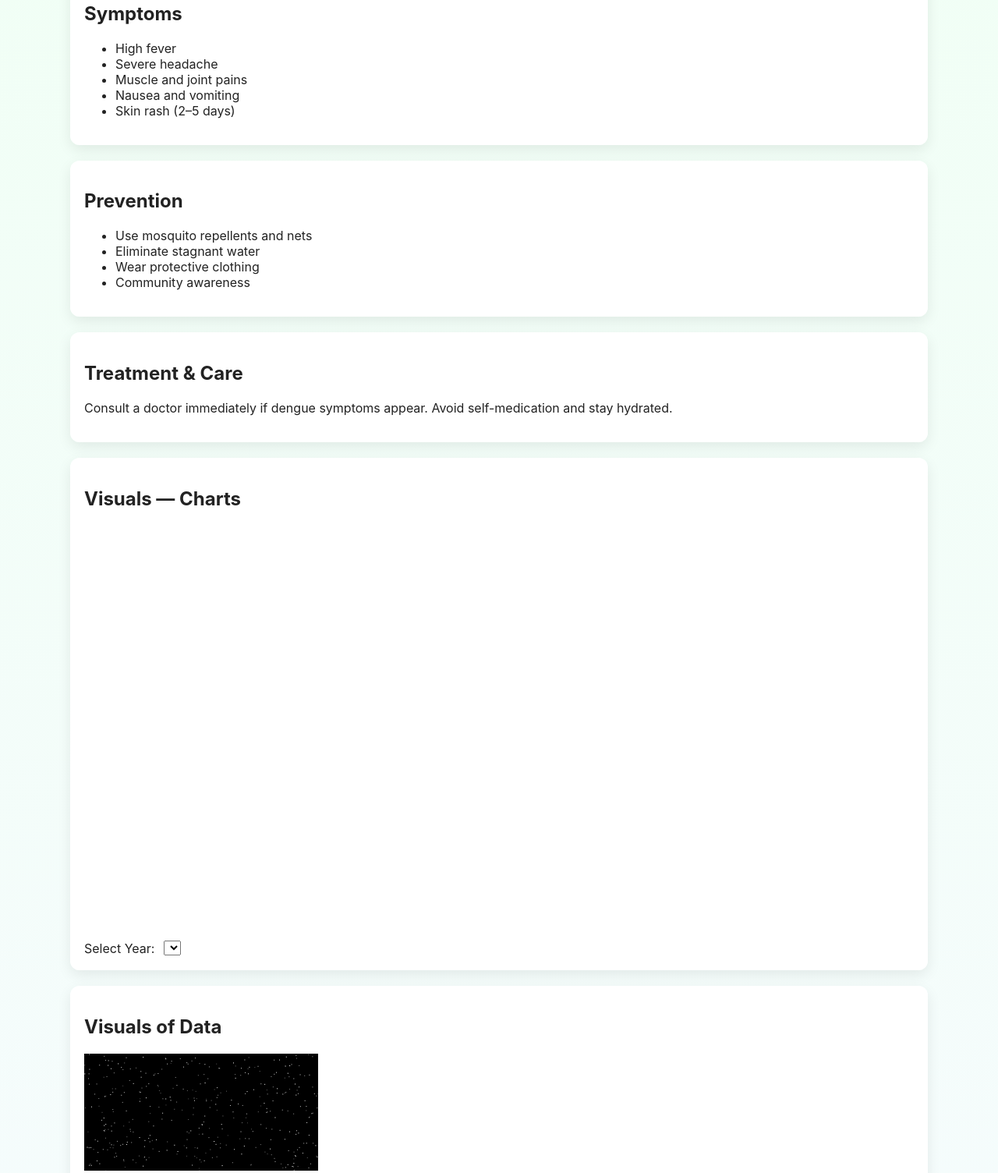
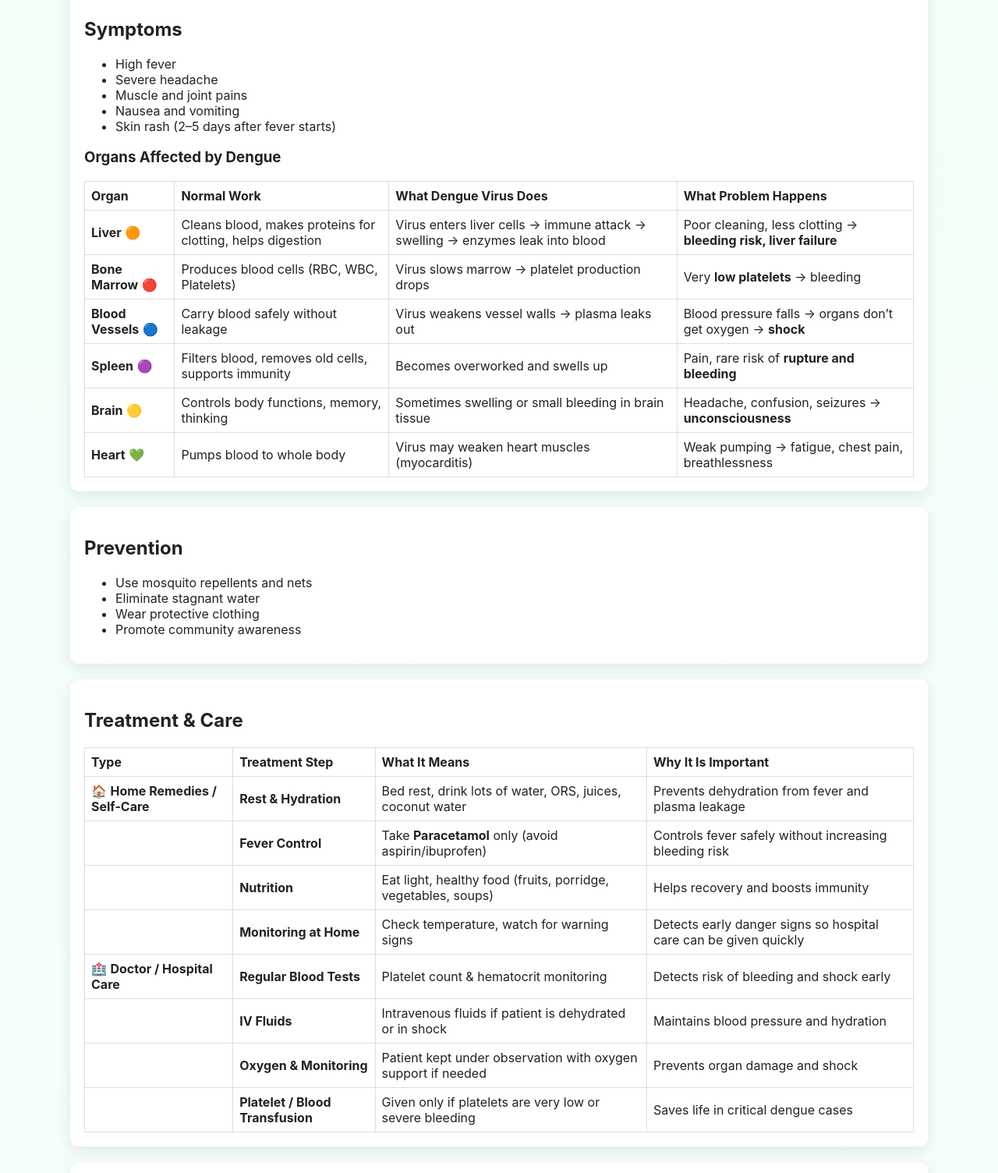
Before and after one commit to abhayjadhav1234567/dengue-awareness, a plain HTML site: page index.html in a window 1280 px wide. Shown: the part 389-1893 px from the top of the page at 78% size. Drawn offline with nearby package versions, Linux system fonts and the light colour scheme; a script that the page names is missing.

Commit message:
Update index.html

```diff
--- a/index.html
+++ b/index.html
@@ -30,13 +30,42 @@
 </header>
 
 <main>
-  <section id="definition" class="card"><h2>What is Dengue?</h2>
-    <p>Dengue is a mosquito-borne viral infection caused by the bite of the Aedes aegypti mosquito. Severe dengue can be life-threatening.</p>
+  <section id="definition" class="card">
+    <h2>What is Dengue?</h2>
+    <p>Dengue is a mosquito-borne viral infection caused by the bite of the <strong>Aedes aegypti</strong> mosquito. Severe dengue can be life-threatening and needs immediate medical care.</p>
   </section>
 
   <section id="symptoms" class="card">
     <h2>Symptoms</h2>
-    <ul><li>High fever</li><li>Severe headache</li><li>Muscle and joint pains</li><li>Nausea and vomiting</li><li>Skin rash (2–5 days)</li></ul>
+    <ul>
+      <li>High fever</li>
+      <li>Severe headache</li>
+      <li>Muscle and joint pains</li>
+      <li>Nausea and vomiting</li>
+      <li>Skin rash (2–5 days after fever starts)</li>
+    </ul>
+
+    <h3>Organs Affected by Dengue</h3>
+    <div class="table-wrap">
+      <table class="organs">
+        <thead>
+          <tr>
+            <th>Organ</th>
+            <th>Normal Work</th>
+            <th>What Dengue Virus Does</th>
+            <th>What Problem Happens</th>
+          </tr>
+        </thead>
+        <tbody>
+          <tr><td><strong>Liver</strong> 🟠</td><td>Cleans blood, makes proteins for clotting, helps digestion</td><td>Virus enters liver cells → immune attack → swelling → enzymes leak into blood</td><td>Poor cleaning, less clotting → <strong>bleeding risk, liver failure</strong></td></tr>
+          <tr><td><strong>Bone Marrow</strong> 🔴</td><td>Produces blood cells (RBC, WBC, Platelets)</td><td>Virus slows marrow → platelet production drops</td><td>Very <strong>low platelets</strong> → bleeding</td></tr>
+          <tr><td><strong>Blood Vessels</strong> 🔵</td><td>Carry blood safely without leakage</td><td>Virus weakens vessel walls → plasma leaks out</td><td>Blood pressure falls → organs don’t get oxygen → <strong>shock</strong></td></tr>
+          <tr><td><strong>Spleen</strong> 🟣</td><td>Filters blood, removes old cells, supports immunity</td><td>Becomes overworked and swells up</td><td>Pain, rare risk of <strong>rupture and bleeding</strong></td></tr>
+          <tr><td><strong>Brain</strong> 🟡</td><td>Controls body functions, memory, thinking</td><td>Sometimes swelling or small bleeding in brain tissue</td><td>Headache, confusion, seizures → <strong>unconsciousness</strong></td></tr>
+          <tr><td><strong>Heart</strong> 💚</td><td>Pumps blood to whole body</td><td>Virus may weaken heart muscles (myocarditis)</td><td>Weak pumping → fatigue, chest pain, breathlessness</td></tr>
+        </tbody>
+      </table>
+    </div>
   </section>
 
   <section id="prevention" class="card">
@@ -45,13 +74,34 @@
       <li>Use mosquito repellents and nets</li>
       <li>Eliminate stagnant water</li>
       <li>Wear protective clothing</li>
-      <li>Community awareness</li>
+      <li>Promote community awareness</li>
     </ul>
   </section>
 
   <section id="treatment" class="card">
     <h2>Treatment & Care</h2>
-    <p>Consult a doctor immediately if dengue symptoms appear. Avoid self-medication and stay hydrated.</p>
+    <div class="table-wrap">
+      <table class="treatment">
+        <thead>
+          <tr>
+            <th>Type</th>
+            <th>Treatment Step</th>
+            <th>What It Means</th>
+            <th>Why It Is Important</th>
+          </tr>
+        </thead>
+        <tbody>
+          <tr><td>🏠 <strong>Home Remedies / Self-Care</strong></td><td><strong>Rest & Hydration</strong></td><td>Bed rest, drink lots of water, ORS, juices, coconut water</td><td>Prevents dehydration from fever and plasma leakage</td></tr>
+          <tr><td></td><td><strong>Fever Control</strong></td><td>Take <strong>Paracetamol</strong> only (avoid aspirin/ibuprofen)</td><td>Controls fever safely without increasing bleeding risk</td></tr>
+          <tr><td></td><td><strong>Nutrition</strong></td><td>Eat light, healthy food (fruits, porridge, vegetables, soups)</td><td>Helps recovery and boosts immunity</td></tr>
+          <tr><td></td><td><strong>Monitoring at Home</strong></td><td>Check temperature, watch for warning signs</td><td>Detects early danger signs so hospital care can be given quickly</td></tr>
+          <tr><td>🏥 <strong>Doctor / Hospital Care</strong></td><td><strong>Regular Blood Tests</strong></td><td>Platelet count & hematocrit monitoring</td><td>Detects risk of bleeding and shock early</td></tr>
+          <tr><td></td><td><strong>IV Fluids</strong></td><td>Intravenous fluids if patient is dehydrated or in shock</td><td>Maintains blood pressure and hydration</td></tr>
+          <tr><td></td><td><strong>Oxygen & Monitoring</strong></td><td>Patient kept under observation with oxygen support if needed</td><td>Prevents organ damage and shock</td></tr>
+          <tr><td></td><td><strong>Platelet / Blood Transfusion</strong></td><td>Given only if platelets are very low or severe bleeding</td><td>Saves life in critical dengue cases</td></tr>
+        </tbody>
+      </table>
+    </div>
   </section>
 
   <section id="charts" class="card">
@@ -90,13 +140,13 @@ document.querySelectorAll('.nav button').forEach(btn=>{
   });
 });
 
-function animateMosquito(sel, speed, rx, ry, phase){
+function animateMosquito(sel,speed,rx,ry,phase){
   const el=document.querySelector(sel);
   let t=phase;
   (function step(){
     t+=speed;
     const x=rx*Math.cos(t),y=ry*Math.sin(2*t);
-    el.style.transform=`translate(${x}px,${y}px) rotate(${10*Math.sin(3*t)}deg)`;
+    el.style.transform=\`translate(\${x}px,\${y}px) rotate(\${10*Math.sin(3*t)}deg)\`;
     requestAnimationFrame(step);
   })();
 }
@@ -111,7 +161,7 @@ function drawStars(){
   ctx.fillStyle='black';ctx.fillRect(0,0,stars.width,stars.height);
   for(let i=0;i<400;i++){
     const x=Math.random()*stars.width,y=Math.random()*stars.height;
-    const a=Math.random();ctx.fillStyle=`rgba(255,255,255,${.3+.7*a})`;
+    const a=Math.random();ctx.fillStyle=\`rgba(255,255,255,\${.3+.7*a})\`;
     ctx.fillRect(x,y,1,1);
   }
 }
@@ -129,8 +179,7 @@ fetch('india_states_full.json').then(r=>r.json()).then(g=>{
     const st=f.properties.name;
     const data=dengueDataAllStates[st]['2025'];
     const color=data.cases>15000?'red':data.cases>8000?'orange':'green';
-    return {lat:f.geometry.coordinates[1],lng:f.geometry.coordinates[0],
-            size:0.3,color,name:st};
+    return {lat:f.geometry.coordinates[1],lng:f.geometry.coordinates[0],size:0.3,color,name:st};
   });
   world.pointsData(pts).pointAltitude('size').pointColor('color')
        .labelsData(pts).labelLat(d=>d.lat).labelLng(d=>d.lng)
@@ -146,8 +195,7 @@ endBtn.addEventListener('click',()=>{
     el.className='mosq fly'+i;
     document.body.appendChild(el);
     setTimeout(()=>el.classList.add('toCenter'),i*300);
-    setTimeout(()=>{el.classList.add('fadeout');
-    setTimeout(()=>el.remove(),2000);},5000);
+    setTimeout(()=>{el.classList.add('fadeout');setTimeout(()=>el.remove(),2000);},5000);
   }
   goodbye.classList.add('show');
   setTimeout(()=>goodbye.classList.remove('show'),5500);
```
